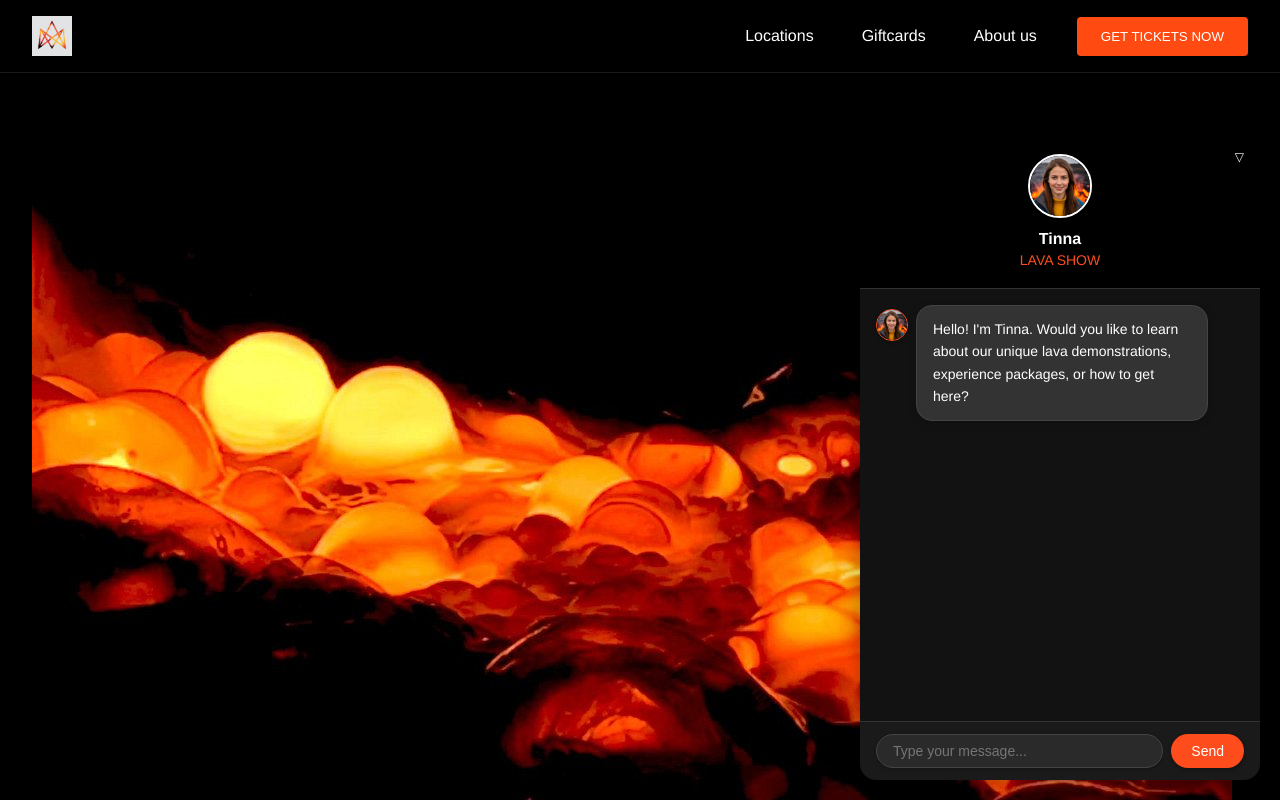
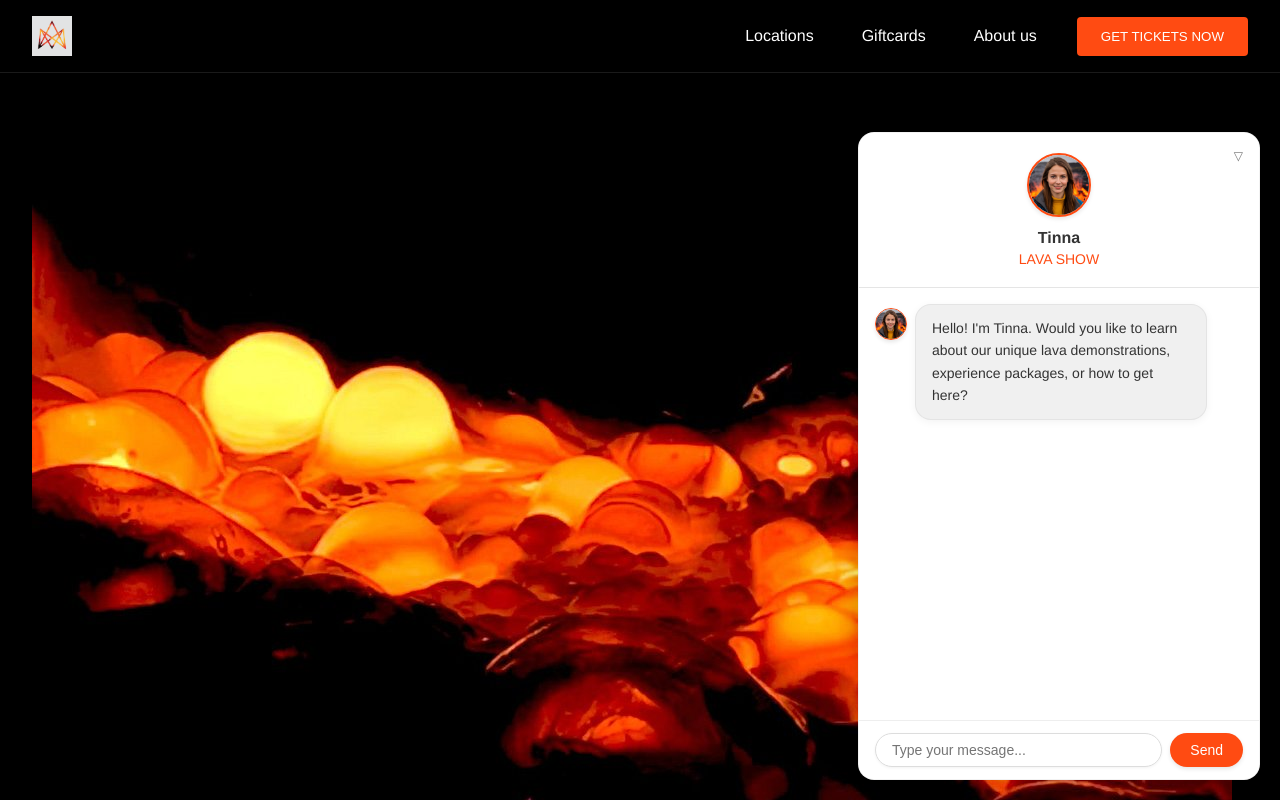
Before and after one commit to SveinnSSR/lavashow-chat-demo, a React (Create React App) app: page / in a window 1280 px wide. Both pictures are taken after a click on the element 1225 px from the left and 745 px from the top of the page. Shown: the top 800 px of the page. Built offline with nearby package versions, Linux system fonts and the light colour scheme.

Commit message:
White themed ChatWidget

```diff
--- a/src/components/ChatWidget.jsx
+++ b/src/components/ChatWidget.jsx
@@ -20,9 +20,6 @@ const ChatWidget = ({
     const [sessionId, setSessionId] = useState('');
     // Add window width tracking for responsive design
     const [windowWidth, setWindowWidth] = useState(typeof window !== 'undefined' ? window.innerWidth : 1200);
-
-    // Lava Show exact brand colors
-    const brandOrange = '#FF4C1D'; // Closer to their website's orange
 
     // Initialize session ID on component mount
     useEffect(() => {
@@ -62,19 +59,18 @@ const ChatWidget = ({
                     borderRadius: '50%',
                     marginTop: '4px',
                     boxShadow: '0 2px 4px rgba(0,0,0,0.1)',
-                    objectFit: 'cover',
-                    border: '1px solid ' + brandOrange
+                    objectFit: 'cover'
                 }}
             />
             <div style={{
                 padding: '12px 16px',
                 borderRadius: '16px',
-                backgroundColor: '#333333',
+                backgroundColor: '#f0f0f0',
                 display: 'flex',
                 gap: '4px',
                 alignItems: 'center',
-                boxShadow: '0 2px 8px rgba(0,0,0,0.2)',
-                border: '1px solid #444444'
+                boxShadow: '0 2px 8px rgba(0,0,0,0.05)',
+                border: '1px solid rgba(0,0,0,0.05)'
             }}>
                 <span className="typing-dot"></span>
                 <span className="typing-dot"></span>
@@ -136,10 +132,10 @@ const ChatWidget = ({
             width: isMinimized ? (windowWidth <= 768 ? '60px' : '70px') : '400px',
             height: isMinimized ? (windowWidth <= 768 ? '60px' : '70px') : 'auto',
             maxHeight: isMinimized ? 'auto' : 'calc(100vh - 40px)',
-            backgroundColor: isMinimized ? brandOrange : '#000000', // Orange when minimized, black when expanded
+            backgroundColor: isMinimized ? '#FFFFFF' : '#FFFFFF', // White theme
             borderRadius: isMinimized ? '50%' : '16px',
-            boxShadow: '0 4px 20px rgba(0, 0, 0, 0.3)',
-            border: 'none',
+            boxShadow: '0 4px 20px rgba(0, 0, 0, 0.15)',
+            border: '1px solid rgba(0, 0, 0, 0.05)',
             fontFamily: theme.fonts.body,
             overflow: 'hidden',
             transformOrigin: 'bottom right',
@@ -158,13 +154,13 @@ const ChatWidget = ({
                     justifyContent: isMinimized ? 'center' : 'flex-start',
                     cursor: 'pointer',
                     gap: '12px',
-                    backgroundColor: isMinimized ? brandOrange : 'black', // Black header
+                    backgroundColor: '#FFFFFF', // White header
                     width: '100%',
                     height: isMinimized ? '100%' : 'auto',
                     boxSizing: 'border-box',
                     flexDirection: isMinimized ? 'row' : 'column',
-                    boxShadow: '0 2px 4px rgba(0, 0, 0, 0.2)',
-                    borderBottom: '1px solid #333333'
+                    boxShadow: '0 2px 4px rgba(0, 0, 0, 0.05)',
+                    borderBottom: isMinimized ? 'none' : '1px solid rgba(0, 0, 0, 0.1)'
                 }}
             >
                 <img
@@ -175,8 +171,8 @@ const ChatWidget = ({
                         width: isMinimized ? (windowWidth <= 768 ? '40px' : '50px') : '60px',
                         borderRadius: '50%',
                         objectFit: 'cover',
-                        boxShadow: isMinimized ? '0 1px 3px rgba(0, 0, 0, 0.2)' : '0 2px 4px rgba(0, 0, 0, 0.2)',
-                        border: '2px solid white' // White border for contrast
+                        boxShadow: isMinimized ? '0 1px 3px rgba(0, 0, 0, 0.1)' : '0 2px 4px rgba(0, 0, 0, 0.1)',
+                        border: isMinimized ? '2px solid #FF4B12' : '2px solid #FF4B12' // Orange border
                     }}
                 />
                 {!isMinimized && (
@@ -187,18 +183,16 @@ const ChatWidget = ({
                         gap: '4px'
                     }}>
                         <span style={{
-                            color: 'white',
+                            color: '#333333', // Dark text for contrast
                             fontSize: '16px',
                             fontWeight: '600',
-                            textShadow: '0 1px 2px rgba(0, 0, 0, 0.3)'
                         }}>
                             Tinna
                         </span>
                         <span style={{
-                            color: brandOrange,
+                            color: '#FF4B12', // Orange for brand identity
                             fontSize: '14px',
-                            fontWeight: '500',
-                            textShadow: '0 1px 2px rgba(0, 0, 0, 0.3)'
+                            fontWeight: '500'
                         }}>
                             LAVA SHOW
                         </span>
@@ -206,12 +200,11 @@ const ChatWidget = ({
                 )}
                 {!isMinimized && (
                     <span style={{
-                        color: 'white',
+                        color: '#777777', // Mid-gray for subtle contrast
                         fontSize: '12px',
                         position: 'absolute',
                         right: '16px',
-                        top: '16px',
-                        textShadow: '0 1px 2px rgba(0, 0, 0, 0.3)'
+                        top: '16px'
                     }}>
                         ▽
                     </span>
@@ -222,7 +215,7 @@ const ChatWidget = ({
             {!isMinimized && (
                 <div style={{
                     height: '400px',
-                    backgroundColor: '#121212', // Dark theme
+                    backgroundColor: 'white',
                     overflowY: 'auto',
                     padding: '16px'
                 }}>
@@ -249,9 +242,9 @@ const ChatWidget = ({
                                             height: '30px',
                                             borderRadius: '50%',
                                             marginTop: '4px',
-                                            boxShadow: '0 2px 4px rgba(0,0,0,0.2)',
+                                            boxShadow: '0 2px 4px rgba(0,0,0,0.1)',
                                             objectFit: 'cover',
-                                            border: '1px solid ' + brandOrange
+                                            border: '1px solid #FF4B12' // Subtle orange border
                                         }}
                                     />
                                 )}
@@ -259,14 +252,14 @@ const ChatWidget = ({
                                     maxWidth: '70%',
                                     padding: '12px 16px',
                                     borderRadius: '16px',
-                                    backgroundColor: msg.type === 'user' ? brandOrange : '#333333',
-                                    color: 'white',
+                                    backgroundColor: msg.type === 'user' ? '#FF4B12' : '#f0f0f0',
+                                    color: msg.type === 'user' ? 'white' : '#333333',
                                     fontSize: '14px',
                                     lineHeight: '1.5',
-                                    boxShadow: '0 2px 8px rgba(0, 0, 0, 0.2)',
+                                    boxShadow: '0 2px 8px rgba(0, 0, 0, 0.05)',
                                     border: msg.type === 'user' ?
                                         '1px solid rgba(255, 255, 255, 0.1)' :
-                                        '1px solid #444444'
+                                        '1px solid rgba(0, 0, 0, 0.05)'
                                 }}>
                                     {msg.type === 'bot' ? (
                                         <MessageFormatter message={msg.content} />
@@ -286,8 +279,8 @@ const ChatWidget = ({
             {!isMinimized && (
                 <div style={{
                     padding: '12px 16px',
-                    backgroundColor: '#1A1A1A', // Dark input area
-                    borderTop: '1px solid #333333',
+                    backgroundColor: 'white',
+                    borderTop: '1px solid #eee',
                     display: 'flex',
                     gap: '8px'
                 }}>
@@ -301,19 +294,17 @@ const ChatWidget = ({
                             flex: 1,
                             padding: '8px 16px',
                             borderRadius: '20px',
-                            border: '1px solid #444444',
+                            border: '1px solid #ddd',
                             outline: 'none',
                             fontSize: '14px',
-                            backgroundColor: '#2A2A2A',
-                            color: 'white',
-                            boxShadow: '0 1px 3px rgba(0, 0, 0, 0.3)',
+                            boxShadow: '0 1px 3px rgba(0, 0, 0, 0.05)',
                         }}
                     />
                     <button
                         onClick={handleSend}
                         disabled={isTyping}
                         style={{
-                            backgroundColor: isTyping ? '#666666' : brandOrange,
+                            backgroundColor: isTyping ? '#a0a0a0' : '#FF4B12',
                             color: 'white',
                             border: 'none',
                             padding: '8px 20px',
@@ -321,7 +312,7 @@ const ChatWidget = ({
                             cursor: isTyping ? 'default' : 'pointer',
                             fontSize: '14px',
                             fontWeight: '500',
-                            boxShadow: '0 2px 4px rgba(0, 0, 0, 0.3)',
+                            boxShadow: '0 2px 4px rgba(0, 0, 0, 0.1)',
                             opacity: isTyping ? 0.7 : 1,
                             transition: 'all 0.3s ease'
                         }}
@@ -348,7 +339,7 @@ const ChatWidget = ({
                 .typing-dot {
                     width: 8px;
                     height: 8px;
-                    background-color: #AAAAAA; /* Light gray for dark background */
+                    background-color: #555555; /* Darker for better visibility */
                     border-radius: 50%;
                     display: inline-block;
                     margin: 0 1px;
```
